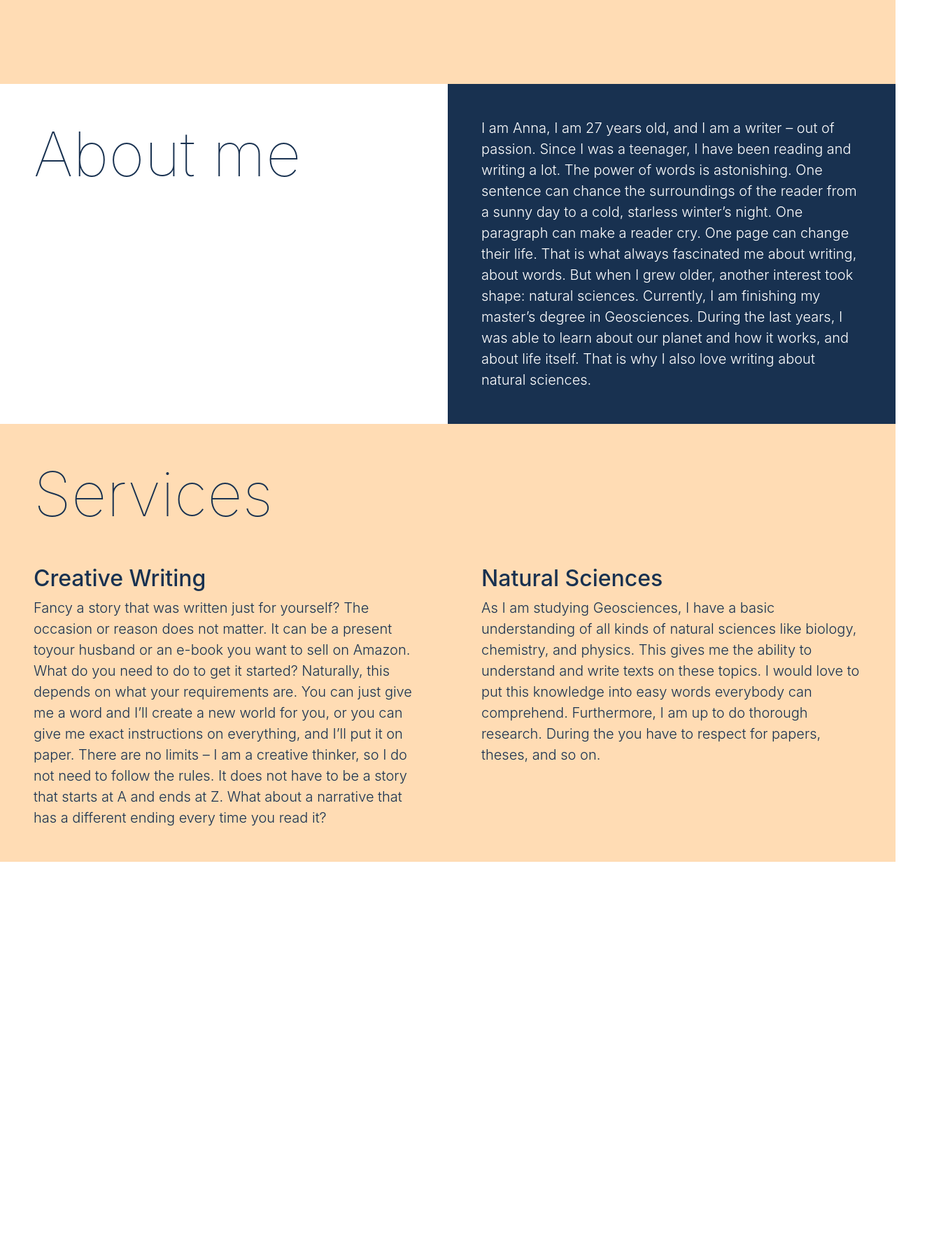
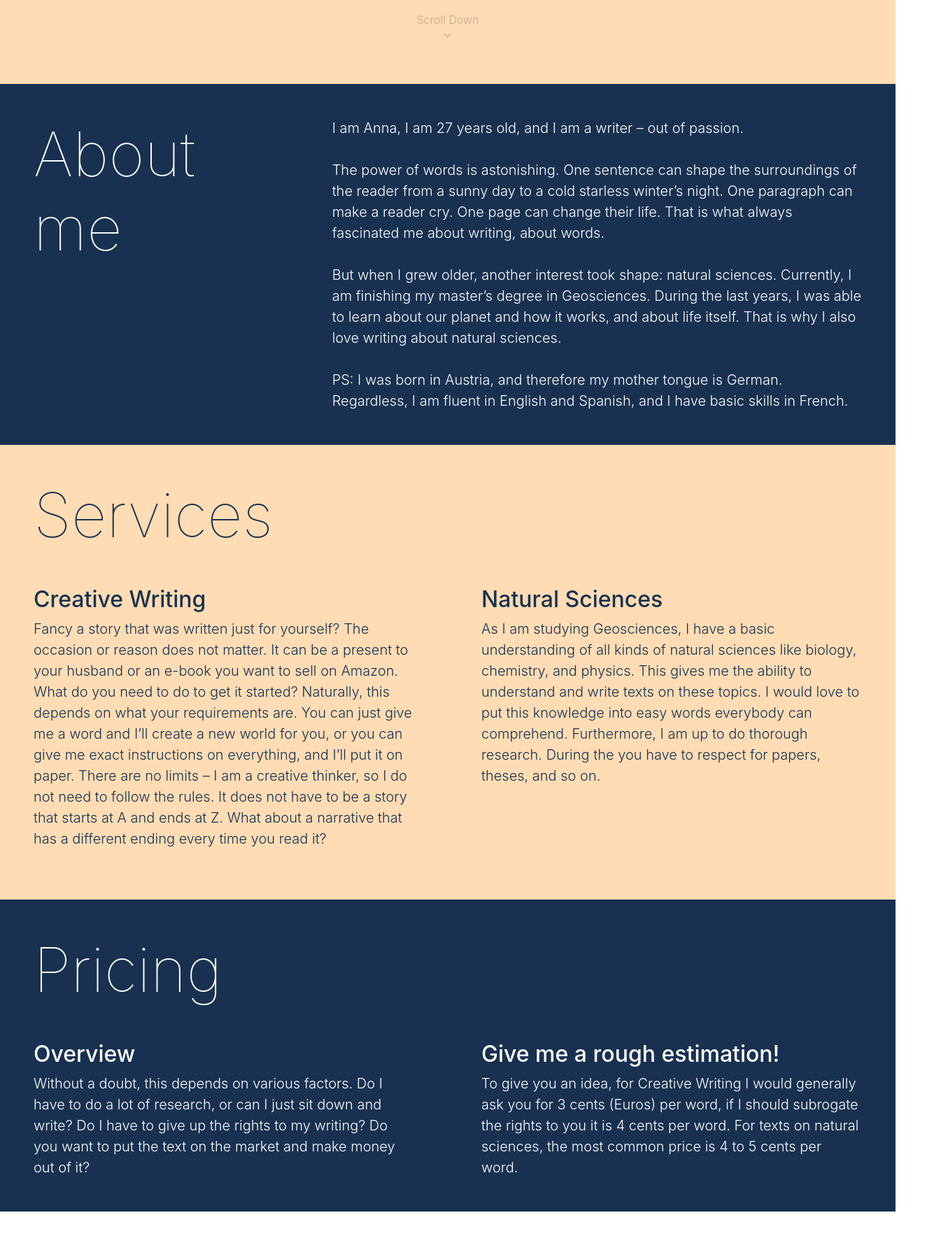
Before and after one commit to jdjuan/anna, an Angular app: page / in a window 1280 px wide. Shown: the part 680-2477 px from the top of the page at 70% size, 1345 px wide, since content can reach past the window. Before the commit the page ends 1912 px from the top, so only its background shows below. Built offline with nearby package versions, Linux system fonts and the light colour scheme.

Commit message:
feat: finish remaining parts

```diff
--- a/src/app/app.component.html
+++ b/src/app/app.component.html
@@ -13,32 +13,35 @@
       <i class="arrow down"></i>
     </div>
   </div>
-  <div class="row">
-    <div class="col-lg-6 bg-light p-lg-5 p-4s text-secondary display-2 font-weight-lighter">
+  <div class="row bg-secondary">
+    <div class="col-lg-4 p-lg-5 p-4s text-light display-2 font-weight-lighter">
       About me
     </div>
-    <div class="col-lg-6 bg-secondary p-lg-5 p-4s text-light lead">
-      I am Anna, I am 27 years old, and I am a writer – out of passion. Since I
-      was a teenager, I have been reading and writing a lot. The power of words
-      is astonishing. One sentence can chance the surroundings of the reader
-      from a sunny day to a cold, starless winter’s night. One paragraph can
-      make a reader cry. One page can change their life. That is what always
-      fascinated me about writing, about words. But when I grew older, another
-      interest took shape: natural sciences. Currently, I am finishing my
+    <div class="col-lg-8 bg-secondary p-lg-5 p-4s text-light lead">
+      I am Anna, I am 27 years old, and I am a writer – out of passion. <br><br> The power of words
+      is astonishing. One sentence can shape the surroundings of the reader
+      from a sunny day to a cold starless winter’s night. One paragraph can
+      make a reader cry. One page can change their life.
+      That is what always fascinated me about writing, about words.
+      <br><br>
+      But when I grew older, another interest took shape: natural sciences. Currently, I am finishing my
       master’s degree in Geosciences. During the last years, I was able to learn
       about our planet and how it works, and about life itself. That is why I
       also love writing about natural sciences.
+      <br><br>
+      PS: I was born in Austria, and therefore my mother tongue is German. Regardless, I am fluent in English and Spanish, and I have basic
+      skills in French.
     </div>
   </div>
   <div class="row bg-primary">
-    <div class="col-lg-12 px-lg-5 pt-lg-5 px-4s pt-4s  text-secondary display-2 font-weight-lighter">
+    <div class="col-lg-12 px-lg-5 pt-lg-5 px-4s pt-4s text-secondary display-2 font-weight-lighter">
       Services
     </div>
   </div>
-  <div class="row bg-primary">
+  <div class="row bg-primary pb-4">
     <div class="col-lg-6 p-lg-5 p-4s text-secondary lead">
       <h2>Creative Writing</h2>
-      Fancy a story that was written just for yourself? The occasion or reason does not matter. It can be a present toyour husband or an
+      Fancy a story that was written just for yourself? The occasion or reason does not matter. It can be a present to your husband or an
       e-book you want to sell on Amazon. What do you need to do to get it started? Naturally, this depends on what your requirements are.
       You can just give me a word and I’ll create a new world for you, or you can give me exact instructions on everything, and I’ll put it
       on paper. There are no limits – I am a creative thinker, so I do not need to follow the rules. It does not have to be a story that
@@ -51,5 +54,38 @@
       comprehend. Furthermore, I am up to do thorough research. During the you have to respect for papers, theses, and so on.
     </div>
   </div>
-  <!-- <div class="col-lg-6 bg-secondary p-5 text-light lead"></div> -->
+  <div class="row bg-secondary">
+    <div class="col-lg-12 px-lg-5 pt-lg-5 px-4s pt-4s text-light display-2 font-weight-lighter">
+      Pricing
+    </div>
+  </div>
+  <div class="row bg-secondary text-light lead">
+    <div class="col-lg-6 p-lg-5 p-4s text-text-light lead">
+      <h2>Overview</h2>
+      Without a doubt, this depends on various factors. Do I have to do a lot of research, or can I just sit down and write? Do I have to
+      give up the rights to my writing? Do you want to put the text on the market and make money out of it?
+    </div>
+    <div class="col-lg-6 p-lg-5 p-4s text-text-light lead">
+      <h2>Give me a rough estimation!</h2>
+      To give you an idea, for Creative Writing I would generally ask you for 3 cents (Euros) per word, if I should subrogate the rights to
+      you it is 4 cents per word. For texts on natural sciences, the most common price is 4 to 5 cents per word.
+    </div>
+  </div>
+  <div class="row">
+    <div class="col-lg-12 px-lg-5 pt-lg-5 px-4s pt-4s display-2 font-weight-lighter">
+      Contact
+    </div>
+  </div>
+  <div class="row">
+    <div class="col-lg-6 p-lg-5 p-4s lead">
+      If you would like to contact me, here is my email, and I will get back to you as soon as possible! To make our
+      communication smoother, you should describe in detail what service you would like to buy.
+      <br><br>
+      Thank you very much for reaching out, and I
+      am happy to read you in my mail 😊
+    </div>
+    <div class="col-lg-6 px-lg-5 pt-lg-5 px-4s pt-4s display-4 font-weight-lighter text-center text-secondary">
+      <a href="mailto:anna.mikulics@gmail.com" class="">anna.mikulics@gmail.com</a>
+    </div>
+  </div>
 </div>
--- a/src/app/app.component.ts
+++ b/src/app/app.component.ts
@@ -17,7 +17,7 @@ import { take, takeUntil, tap } from 'rxjs/operators';
   ],
 })
 export class AppComponent implements OnDestroy {
-  readonly SPEED = 100;
+  readonly SPEED = 80;
   readonly DELAY_DESCRIPTION = 1000;
   title = '';
   fullTitle = 'Anna Mikulics'.split('');
--- a/src/assets/custom.scss
+++ b/src/assets/custom.scss
@@ -1,17 +1,31 @@
 $theme-colors: (
   "primary": #ffdcb4,
   "light": #fff,
-  "secondary": #183150
+  "secondary": #183150,
 );
+
+$link-color: #183150;
+$link-decoration: none;
+$link-hover-color: $link-color;
 
 $spacers: (
   0: 0,
-  1: ($spacer * .25),
-  2: ($spacer * .5),
+  1: (
+    $spacer * 0.25,
+  ),
+  2: (
+    $spacer * 0.5,
+  ),
   3: $spacer,
-  4: ($spacer * 1.5),
-  4s: ($spacer * 2),
-  5: ($spacer * 3),
+  4: (
+    $spacer * 1.5,
+  ),
+  4s: (
+    $spacer * 2,
+  ),
+  5: (
+    $spacer * 3,
+  ),
 );
 
 $enable-responsive-font-sizes: true;
```
Also changed, not shown: 1 other file (tests, documents, lock files or other folders).
